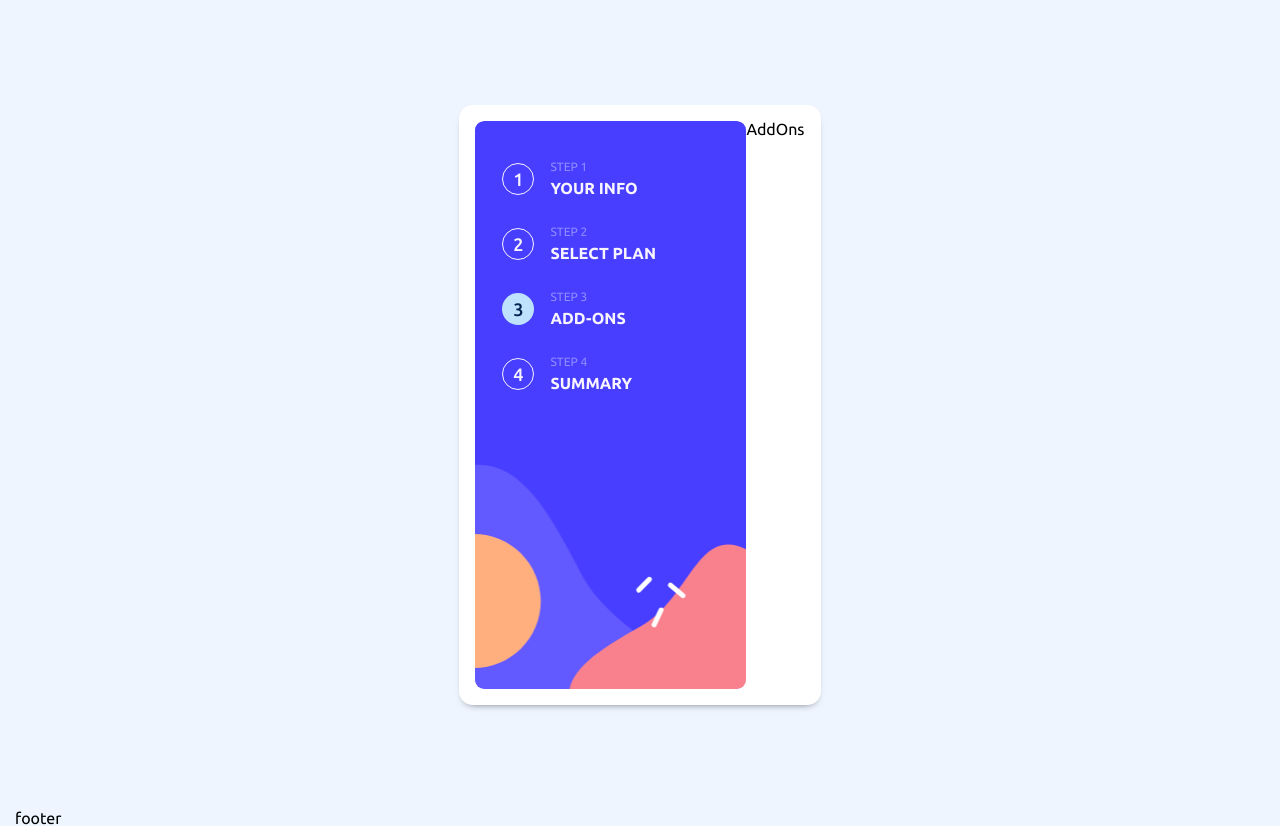
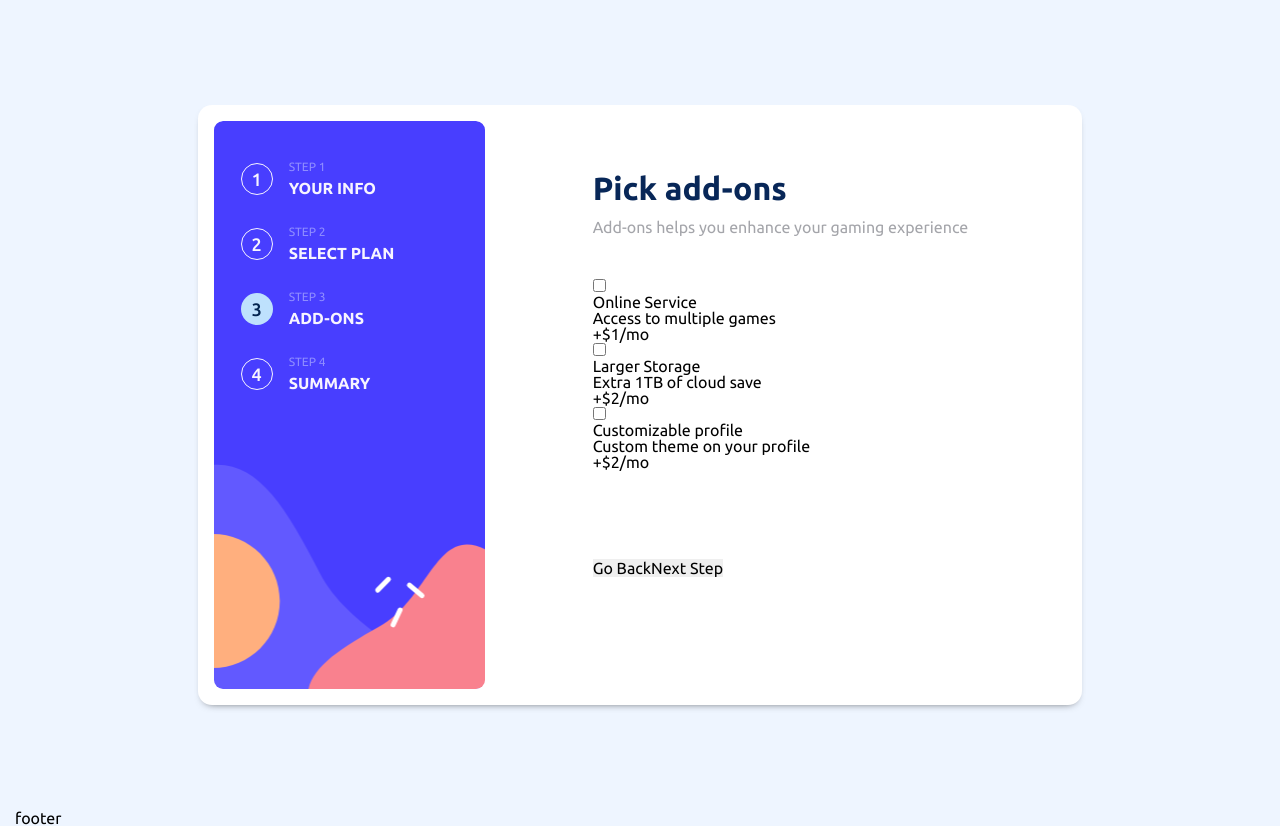
Before and after one commit to iskandar13abdurakhmonov/multi-step-form, a React (Create React App) app: page /add-ons in a window 1280 px wide. Built offline with nearby package versions, Linux system fonts and the light colour scheme.

Commit message:
add-ons static form without styles

```diff
--- /dev/null
+++ b/src/UI/AddOnnSelect/AddOnnSelect.jsx
@@ -0,0 +1,19 @@
+import React from 'react'
+import style from './AddOnnSelect.module.css'
+
+export default function AddOnnSelect({ selectTitle, selectDescr, monthly, yearly}) {
+  return (
+    <div className={style.select}>
+        <input type="checkbox" />
+        <div className={style.selectTextbox}>
+            <h2 className={style.selectTitle}>
+                {selectTitle}
+            </h2>
+            <p className={style.selectDescr}>
+                {selectDescr}
+            </p>
+        </div>
+        <span>{monthly}</span>
+    </div>
+  )
+}
--- a/src/UI/Button/Button.jsx
+++ b/src/UI/Button/Button.jsx
@@ -3,11 +3,12 @@ import style from './Button.module.css'
 
 export const Button = forwardRef(
     (
-        { children, backgroundColor, variant = 'primary', ...props },
+        { children, handleBackClick, backgroundColor, variant = 'primary', ...props },
         ref
     ) => {
         return (
             <button
+                onClick={handleBackClick}
                 style={{ backgroundColor: `${backgroundColor}` }}
                 className={`${style.btn} btn-${variant}`}
                 {...props}
--- a/src/components/AddOns/AddOns.jsx
+++ b/src/components/AddOns/AddOns.jsx
@@ -1,8 +1,74 @@
-import React from 'react'
+import React, { useState } from 'react'
 import style from './AddOns.module.css'
+import { useForm } from 'react-hook-form'
+import { useNavigate } from 'react-router-dom'
+import Form from '../../UI/Form/Form'
+import Field from '../../UI/Field/Field'
+import AddOnnSelect from '../../UI/AddOnnSelect/AddOnnSelect'
 
 export default function AddOns() {
-  return (
-    <div>AddOns</div>
-  )
+    const [state, setState] = useState()
+
+    const { handleSubmit, register } = useForm({ defaultValues: state })
+    const navigate = useNavigate()
+
+    const handleBackClick = () => {
+        navigate('/select-plan')
+    }
+
+    const handleForwardClick = () => {
+        navigate('/confirmation')
+    }
+
+    const saveData = (data) => {
+        setState({ ...state, ...data })
+        navigate('/confirmation')
+    }
+
+    return (
+        <Form>
+            <fieldset>
+                <div className={style.formTop}>
+                    <h1 className={style.formTitle}>Pick add-ons</h1>
+                    <p className={style.formTopDescr}>
+                        Add-ons helps you enhance your gaming experience
+                    </p>
+                </div>
+                <div className={style.formMain}>
+                    <Field label=''>
+                        <AddOnnSelect
+                            selectTitle={'Online Service'}
+                            selectDescr={'Access to multiple games'}
+                            monthly={'+$1/mo'}
+                        />
+                    </Field>
+                    <Field label=''>
+                        <AddOnnSelect
+                            selectTitle={'Larger Storage'}
+                            selectDescr={'Extra 1TB of cloud save'}
+                            monthly={'+$2/mo'}
+                        />
+                    </Field>
+                    <Field label=''>
+                        <AddOnnSelect
+                            selectTitle={'Customizable profile'}
+                            selectDescr={'Custom theme on your profile'}
+                            monthly={'+$2/mo'}
+                        />
+                    </Field>
+                </div>
+                <div className={style.formBottom}>
+                    {/* <button onClick={() => handleBackClick()}>Go Back</button> */}
+                    {/* <Button backgroundColor={'#022959'} handleBackClick={handleBackClick}>Go Back</Button> */}
+                    <button onClick={() => handleBackClick()}>Go Back</button>
+                    {/* <Button backgroundColor={'#022959'} handleForwardClick={handleForwardClick}>
+                        Next Step
+                    </Button> */}
+                    <button onClick={() => handleForwardClick()}>
+                        Next Step
+                    </button>
+                </div>
+            </fieldset>
+        </Form>
+    )
 }
--- a/src/components/AddOns/AddOns.module.css
+++ b/src/components/AddOns/AddOns.module.css
@@ -0,0 +1,23 @@
+.formTop {
+    margin: 0 0 43px 0;
+    display: flex;
+    flex-direction: column;
+}
+
+.formTitle {
+    margin: 0 0 15px 0;
+    font-weight: 700;
+    color: #082758
+}
+
+.formTopDescr {
+    margin: 0 0 0 0;
+    font-weight: 400;
+    color: #A4A5AA;
+}
+
+.formMain {
+    margin: 0 0 89px 0;
+    display: flex;
+    flex-direction: column;
+}
--- a/src/components/Contact/Contact.jsx
+++ b/src/components/Contact/Contact.jsx
@@ -50,6 +50,7 @@ function Contact() {
                                 required: 'Name is required',
                             })}
                             id="name"
+                            placeholder={'e.g. Stephen King'}
                         />
                     </Field>
                     <Field
@@ -61,6 +62,7 @@ function Contact() {
                                 required: 'Email Address is required',
                             })}
                             id="email-address"
+                            placeholder={'e.g. stephenking@lorem.com'}
                         />
                     </Field>
                     <Field
@@ -72,9 +74,10 @@ function Contact() {
                                 required: 'Phone Number is required',
                             })}
                             id="phone-number"
+                            placeholder={'e.g. +1 234 567 890'}
                         />
                     </Field>
-                    <Button>Next Step</Button>
+                    <Button backgroundColor={'#022959'}>Next Step</Button>
                 </div>
                 <div className={style.formBottom}></div>
             </fieldset>
--- a/src/components/Plan/Plan.jsx
+++ b/src/components/Plan/Plan.jsx
@@ -23,6 +23,10 @@ export default function Plan() {
 
     const handleBackClick = () => {
         navigate('/')
+    }
+
+    const handleForwardClick = () => {
+        navigate('/add-ons')
     }
 
     const saveData = (data) => {
@@ -70,7 +74,7 @@ export default function Plan() {
                     <Switch
                         className={style.switchIcon}
                         checked={isSwitchOn}
-                        offColor='#DBDBDD'
+                        offColor='#02295C'
                         uncheckedIcon={false}
                         checkedIcon={false}
                         onColor='#02295C'
@@ -84,10 +88,13 @@ export default function Plan() {
                     <label className={style.switchLabel}>Yearly</label>
                 </div>
                 <div className={style.formBottom}>
+                    {/* <button onClick={() => handleBackClick()}>Go Back</button> */}
+                    {/* <Button backgroundColor={'#022959'} handleBackClick={handleBackClick}>Go Back</Button> */}
                     <button onClick={() => handleBackClick()}>Go Back</button>
-                    <Button backgroundColor={'#022959'} onBackClick={handleBackClick}>
+                    {/* <Button backgroundColor={'#022959'} handleForwardClick={handleForwardClick}>
                         Next Step
-                    </Button>
+                    </Button> */}
+                    <button onClick={() => handleForwardClick()}>Next Step</button>
                 </div>
             </fieldset>
         </Form>
--- a/src/components/Plan/Plan.module.css
+++ b/src/components/Plan/Plan.module.css
@@ -27,6 +27,7 @@
 }
 
 .switch {
+    margin: 0 0 112px 0;
     padding: 17px 0 14px 0;
     display: flex;
     align-items: center;
```
Also changed, not shown: src/UI/AddOnnSelect/AddOnnSelect.module.css (added).
